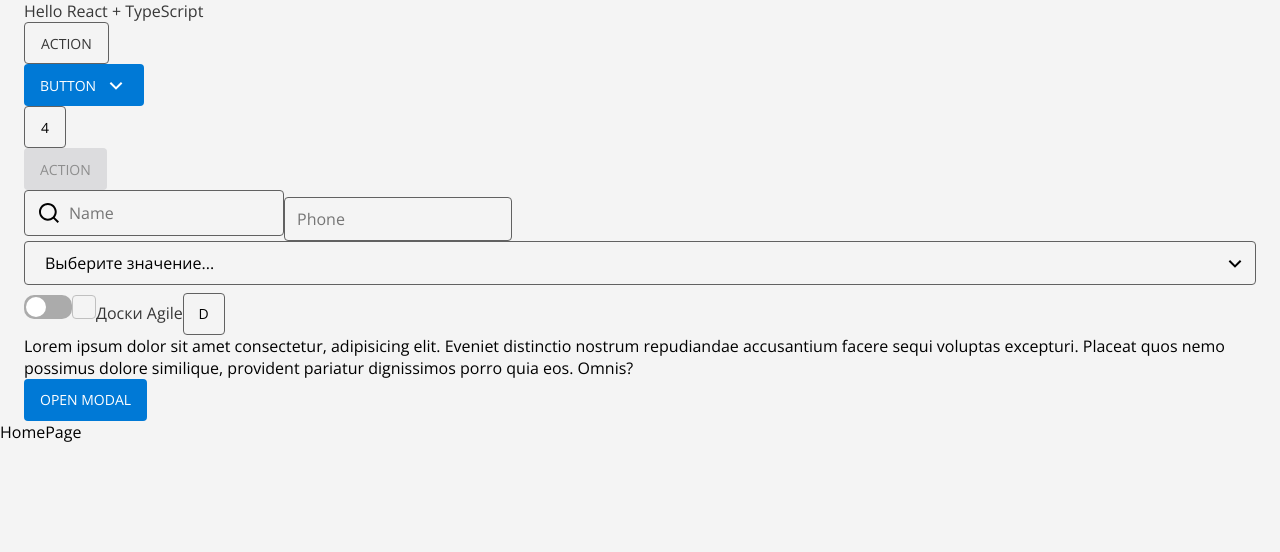
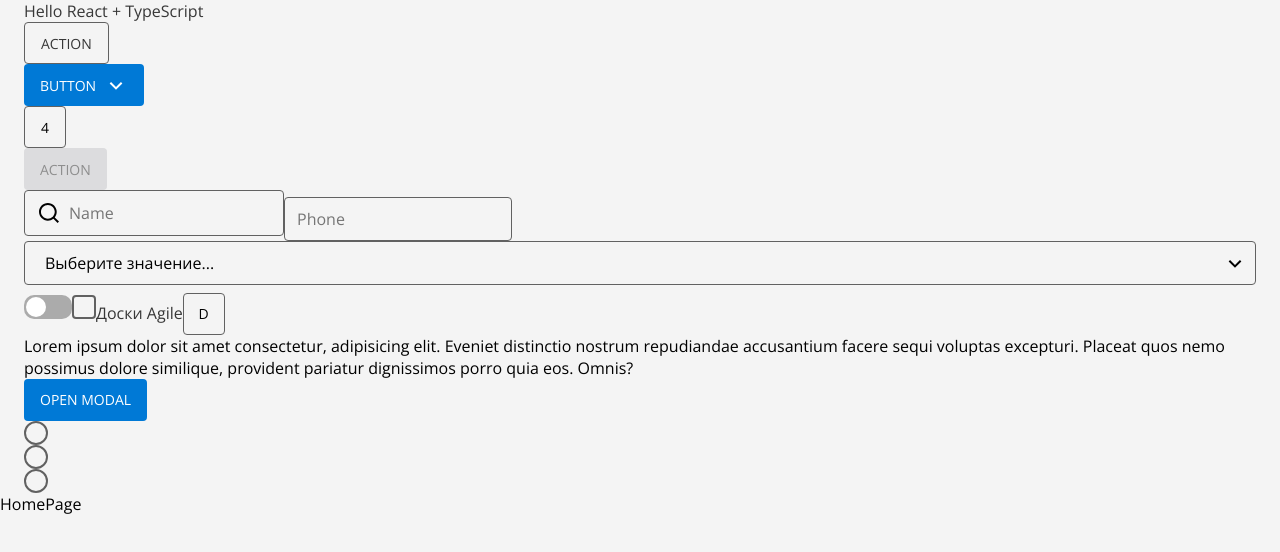
Before and after one commit to FirsovDmitriy/XTrello, a React (Vite) app: page / in a window 1280 px wide. Shown: the top 552 px of the page. Built offline with nearby package versions, Linux system fonts and the light colour scheme.

Commit message:
added the component ui RadioButton

```diff
--- a/src/user.InterfaceLayer/App.tsx
+++ b/src/user.InterfaceLayer/App.tsx
@@ -18,6 +18,7 @@ import PopoverItem from "./UI/components/Popover/PopoverItem"
 import Tooltip from "./UI/components/Tooltip"
 import Modal from "./UI/components/Modal"
 import ModalActions from "./UI/components/Modal/ModalActions"
+import RadioButton from "./UI/components/RadioButton"
 
 const App = () => {
   const [isDark] = useState(false)
@@ -114,6 +115,10 @@ const App = () => {
           </ModalActions>
         </Modal>
 
+        <RadioButton />
+        <RadioButton />
+        <RadioButton />
+
       </Container>
 
     </ThemeProvider>
--- a/src/user.InterfaceLayer/UI/components/Checkbox/styled.ts
+++ b/src/user.InterfaceLayer/UI/components/Checkbox/styled.ts
@@ -10,7 +10,7 @@ export const Checkbox = styled.label`
 export const CheckboxCore = styled.span`
   width: 24px;
   height: 24px;
-  border: 1px solid silver;
+  border: 2px solid ${ Colors.BORDER };
   border-radius: 4px;
   display: flex;
   transition: all 0.3 ease-in-out;
--- /dev/null
+++ b/src/user.InterfaceLayer/UI/components/RadioButton/index.tsx
@@ -0,0 +1,14 @@
+import { FC } from 'react'
+
+import * as ST from './styled'
+
+const RadioButton: FC = () => {
+  return (
+    <ST.RadioButton>
+      <ST.Input type='radio' name='test' />
+      <ST.Core />
+    </ST.RadioButton>
+  )
+}
+
+export default RadioButton
--- /dev/null
+++ b/src/user.InterfaceLayer/UI/components/RadioButton/styled.ts
@@ -0,0 +1,41 @@
+import { styled } from "styled-components";
+import Colors from "../../constants/colors";
+
+export const RadioButton = styled.label`
+  display: flex;
+`
+
+export const Core = styled.span`
+  --size: 24px;
+  display: grid;
+  position: relative;
+  width: var(--size);
+  height: var(--size);
+  border-radius: 50%;
+  border: 2px solid ${ Colors.BORDER };
+  cursor: pointer;
+  &::after {
+    --size: 10px;
+    place-self: center;
+    content: '';
+    position: absolute;
+    width: var(--size);
+    height: var(--size);
+    background: ${ Colors.PRIMARY };
+    border-radius: 50%;
+    transition: opacity 0.3s ease-out;
+    opacity: 0;
+  }
+`
+
+export const Input = styled.input`
+  appearance: none;
+  &:checked {
+    ~ ${ Core } {
+      border-color: ${ Colors.PRIMARY };
+      &::after {
+        opacity: 1;
+      }
+    }
+  }
+`
```
Also changed, not shown: src/user.InterfaceLayer/UI/components/RadioButton/type.ts (added).
